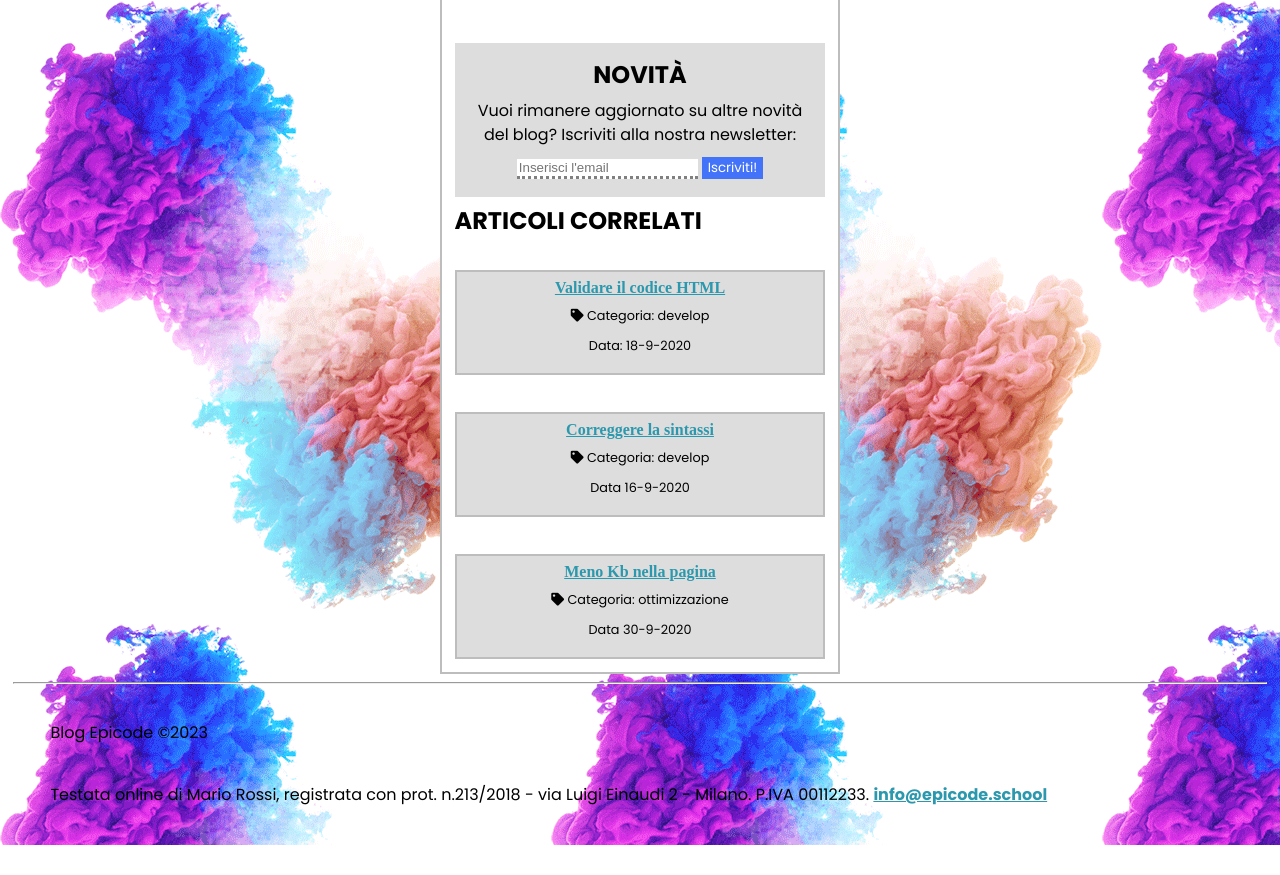
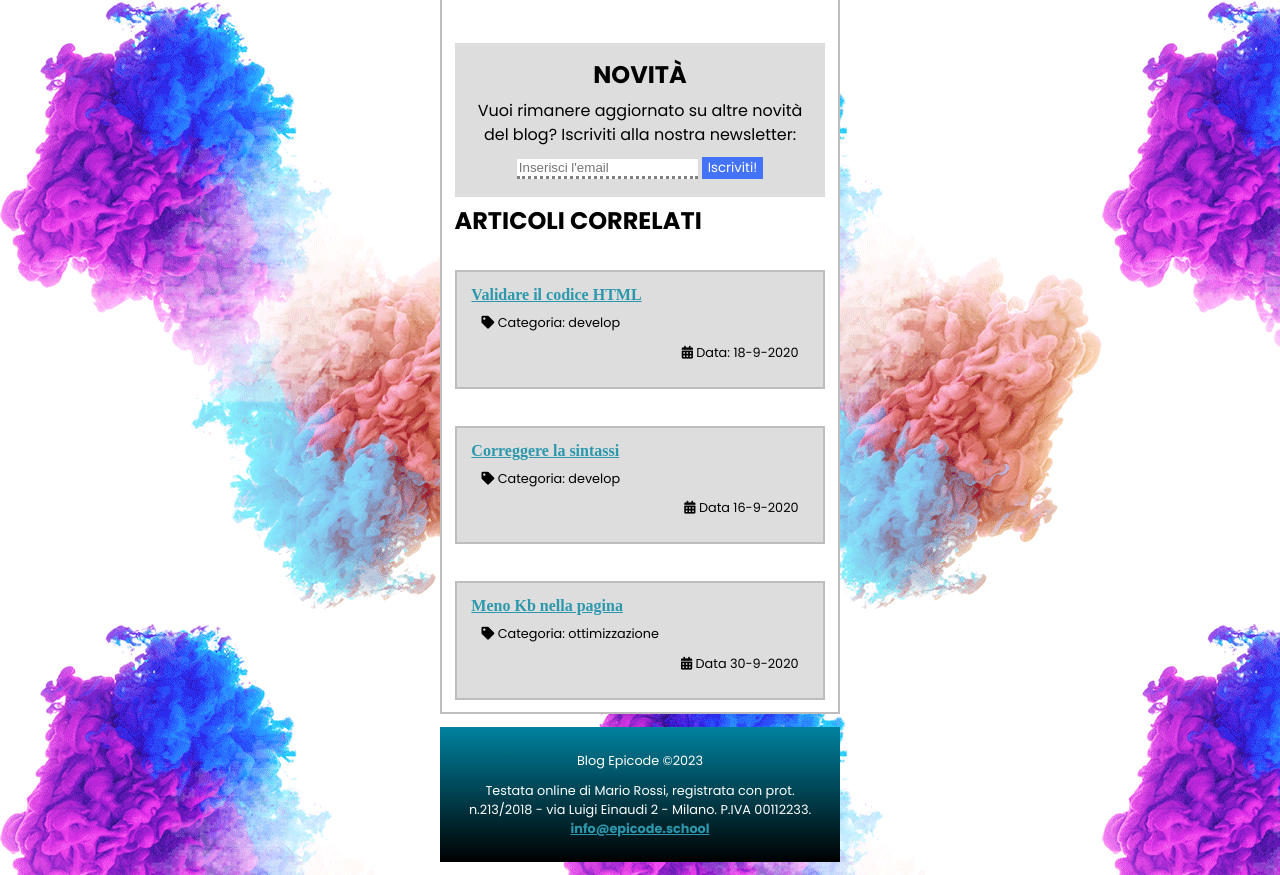
Before and after one commit to Elisa-Ra/U1-W1-D4, a plain HTML site: page index.html in a window 1280 px wide. Shown: the part 1869-2744 px from the top of the page. Before the commit the page ends 2714 px from the top, so only its background shows below. Drawn offline with Linux system fonts and the light colour scheme.

Commit message:
adds final touch

```diff
--- a/assets/style.css
+++ b/assets/style.css
@@ -167,7 +167,9 @@ a {
   color: rgb(43, 152, 173);
   font-weight: bold;
 }
-
+a:visited {
+  color: rgb(161, 12, 117);
+}
 iframe {
   border-radius: 1vh;
   margin: 2%;
@@ -206,8 +208,7 @@ form {
 
 .articolo {
   background-color: #ddd;
-  text-align: center;
-  padding: 2%;
+  padding: 4%;
   margin-top: 10%;
   border: 2px solid #bebdbd;
 }
@@ -218,5 +219,27 @@ form {
 
 .data {
   font-size: 0.4em;
+  text-align: right;
 }
 /* FOOTER */
+
+footer {
+  width: 50vh;
+  margin-top: 1%;
+  margin-left: auto;
+  margin-right: auto;
+  background-color: rgb(0, 130, 159);
+  color: white;
+  text-align: center;
+  box-sizing: border-box;
+  padding: 1%;
+  background: linear-gradient(
+    0deg,
+    rgba(0, 0, 0, 1) 0%,
+    rgba(0, 130, 159, 1) 100%
+  );
+}
+
+footer p {
+  font-size: 0.8em;
+}
--- a/index.html
+++ b/index.html
@@ -178,22 +178,23 @@
         <div class="articolo">
           <a href="#">Validare il codice HTML</a>
           <p><i class="fas fa-tag"></i> Categoria: develop</p>
-          <p class="data">Data: 18-9-2020</p>
+          <p class="data">
+            <i class="fas fa-calendar-alt"></i> Data: 18-9-2020
+          </p>
         </div>
         <div class="articolo">
           <a href="#">Correggere la sintassi</a>
           <p><i class="fas fa-tag"></i> Categoria: develop</p>
-          <p class="data">Data 16-9-2020</p>
+          <p class="data"><i class="fas fa-calendar-alt"></i> Data 16-9-2020</p>
         </div>
         <div class="articolo">
           <a href="#">Meno Kb nella pagina</a>
           <p><i class="fas fa-tag"></i> Categoria: ottimizzazione</p>
-          <p class="data">Data 30-9-2020</p>
+          <p class="data"><i class="fas fa-calendar-alt"></i> Data 30-9-2020</p>
         </div>
       </div>
     </main>
     <footer>
-      <hr />
       <p>Blog Epicode &copy;2023</p>
       <p>
         <i>
```
